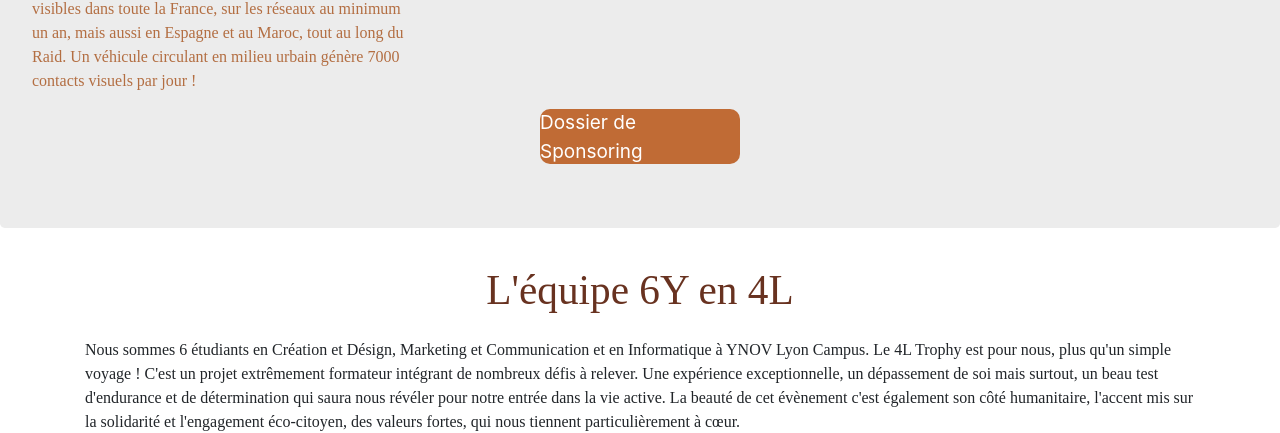
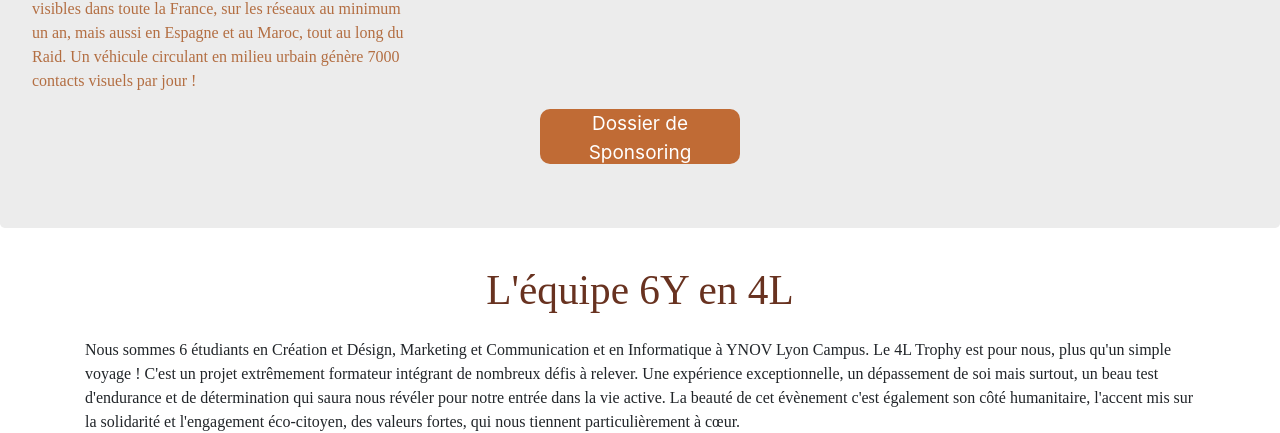
Before and after one commit to FrasKc/6yen4lfr, a plain HTML site: page index.html in a window 1280 px wide. Shown: the part 4444-4877 px from the top of the page. Drawn offline with nearby package versions, Linux system fonts and the light colour scheme; a script that the page names is missing; a web font is replaced by a local one.

Commit message:
nombreux ajout

```diff
--- a/index.html
+++ b/index.html
@@ -370,7 +370,7 @@
         </div>
       </div>
       <div class="row justify-content-center">
-        <a href="image/sponso.pdf" target="_blank" class="bt">Dossier de Sponsoring</a>
+        <button href="image/sponso.pdf" target="_blank" class="bt">Dossier de Sponsoring</button>
       </div>
     </div>
   </div>
```
